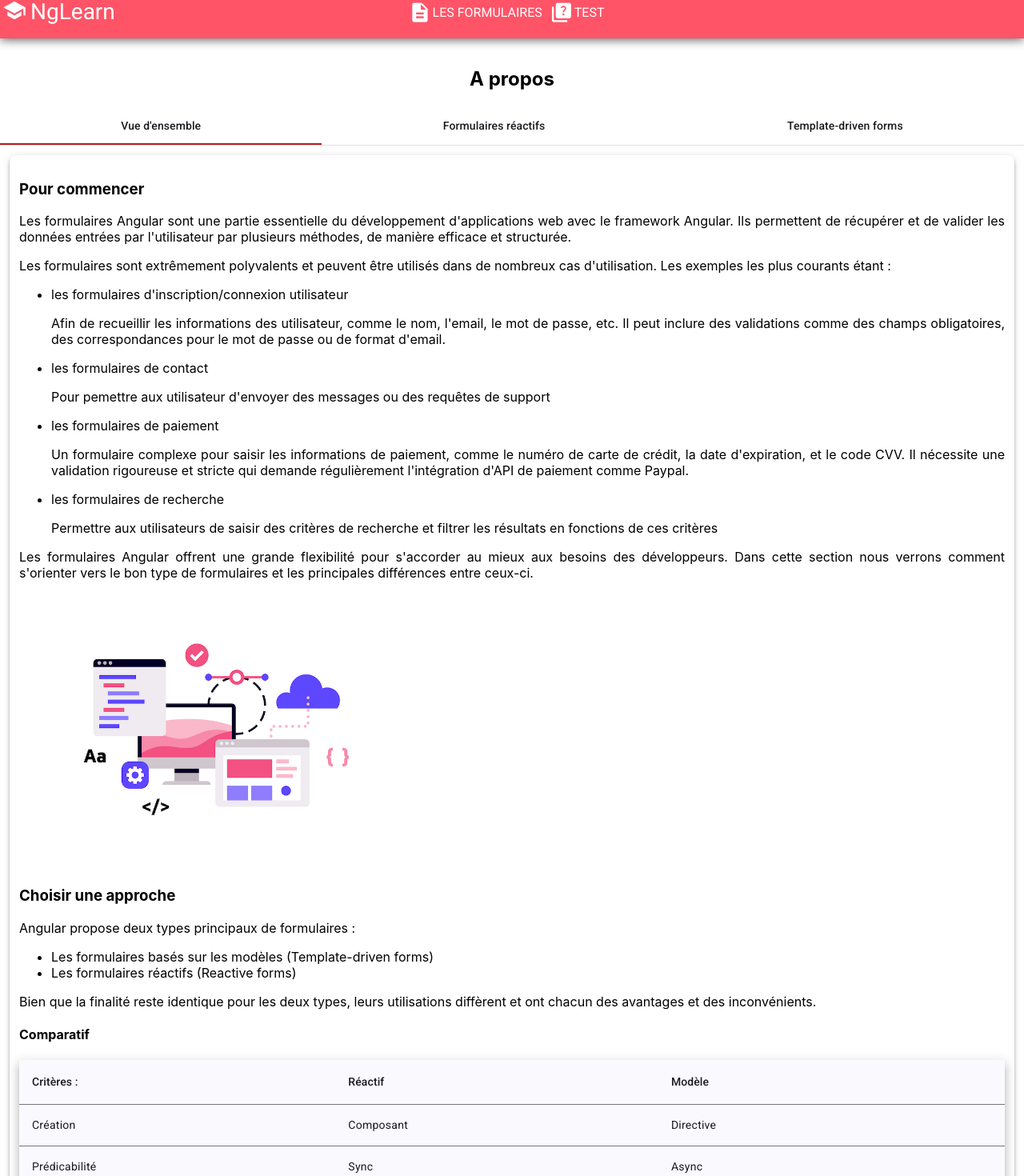
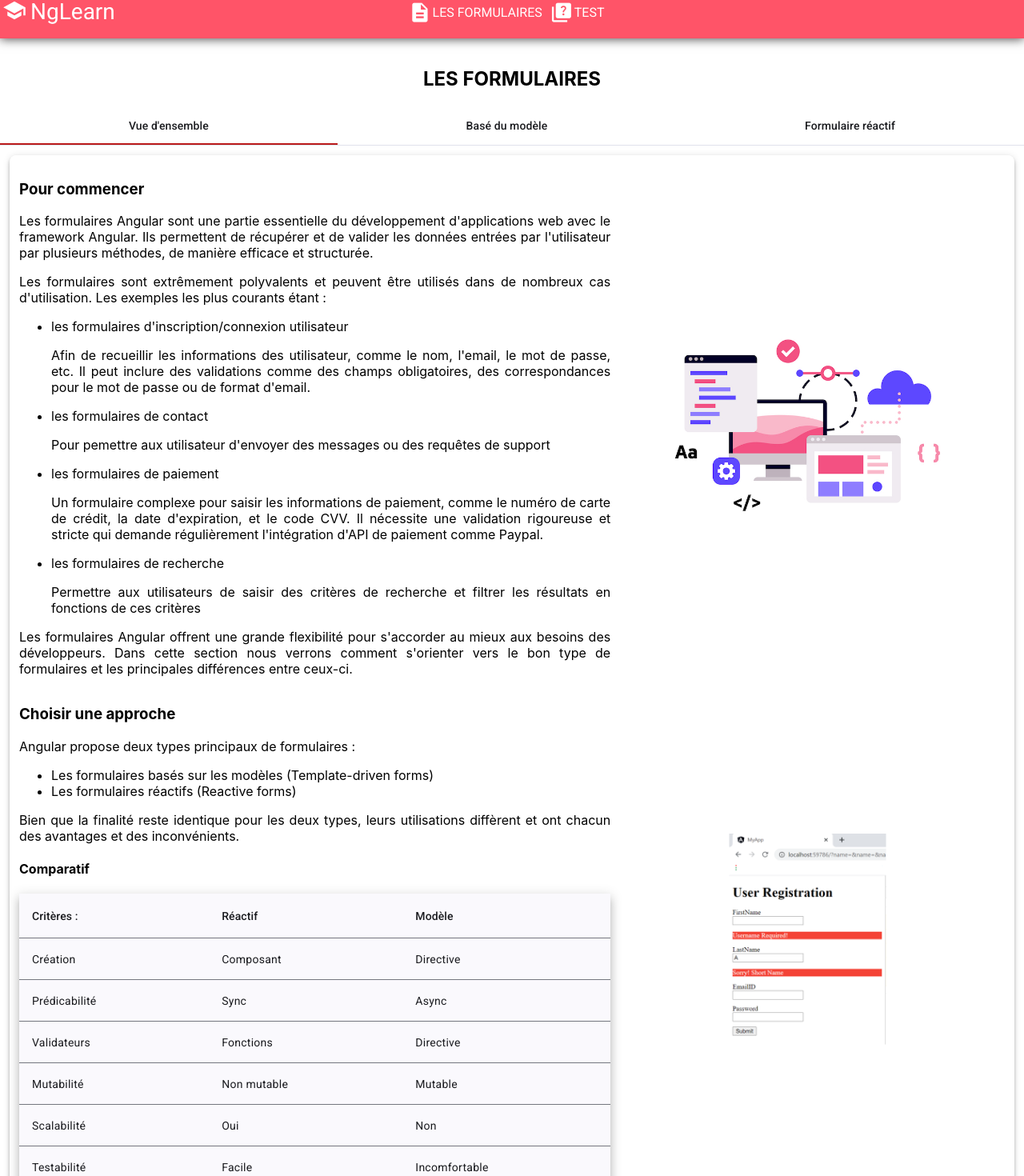
Before and after one commit to Asalgon/angular-boost-nglearn, an Angular app: page /learn in a window 1280 px wide. Shown: the part 16-1486 px from the top of the page at 80% size. Built offline with nearby package versions, Linux system fonts and the light colour scheme.

Commit message:
Up: overview page table and image placement

```diff
--- a/src/app/components/pages/core/forms-learning/forms-learning.component.html
+++ b/src/app/components/pages/core/forms-learning/forms-learning.component.html
@@ -1,7 +1,7 @@
 <div class="learning-content">
-  <h2>A propos</h2>
+  <h2>LES FORMULAIRES</h2>
 
-  <mat-tab-group dynamicHeight mat-stretch-tabs="true" mat-align-tabs="center" color="warn">
+  <mat-tab-group dynamicHeight mat-stretch-tabs="true" mat-align-tabs="middle" color="warn">
     <mat-tab label="Vue d'ensemble">
       <div class="example-small-box mat-elevation-z4">
         <app-learn-section>
@@ -23,21 +23,17 @@
               <p>Permettre aux utilisateurs de saisir des critères de recherche et filtrer les résultats en fonctions de ces critères</p>
             </ul>
             <p>Les formulaires Angular offrent une grande flexibilité pour s'accorder au mieux aux besoins des développeurs. Dans cette section nous verrons comment s'orienter vers le bon type de formulaires et les principales différences entre ceux-ci.</p>
-
-            <img class="overview-img" img0 src="/img/forms.jpg" alt="forms">
           </div>
+          <img class="overview-img" img0 src="/img/forms.jpg" alt="forms">
 
           <h3 title1>Choisir une approche</h3>
-          <div content1>
+          <div content1 class="overview-content">
             <p>Angular propose deux types principaux de formulaires :</p>
             <ul>
               <li>Les formulaires basés sur les modèles (Template-driven forms)</li>
               <li>Les formulaires réactifs (Reactive forms)</li>
             </ul>
             <p>Bien que la finalité reste identique pour les deux types, leurs utilisations diffèrent et ont chacun des avantages et des inconvénients.</p>
-
-
-
 
             <h4>Comparatif</h4>
             <table tab mat-table [dataSource]="dataSource" class="mat-elevation-z8">
@@ -59,9 +55,9 @@
               <tr mat-header-row *matHeaderRowDef="displayedColumns"></tr>
               <tr mat-row *matRowDef="let row; columns: displayedColumns;"></tr>
             </table>
-            <img class="overview-img" img1 src="/img/form-types.png" alt="form-types">
+
           </div>
-
+          <img class="overview-img form-example" img1 src="/img/form-ex.png" alt="form-types">
 
         </app-learn-section>
       </div>
@@ -70,11 +66,14 @@
 
 
 
-    <mat-tab label="Formulaires réactifs">
+    <mat-tab label="Basé du modèle">
       <div class="example-small-box mat-elevation-z4">
         <app-learn-section>
-          <h3 title>Les formulaires réactifs</h3>
-          <p>Lorem ipsum dolor sit amet, consectetur adipiscing elit. Vestibulum nec ullamcorper ante. Donec eget velit non libero sollicitudin dapibus a eu nisi. Phasellus eget turpis viverra, mollis purus eget, placerat metus. Fusce tincidunt arcu in viverra mattis. Proin in malesuada eros, ac condimentum leo. Praesent nibh purus, varius sit amet aliquam in, cursus nec neque. Maecenas mi est, euismod vitae scelerisque vitae, imperdiet sed felis. Lorem ipsum dolor sit amet, consectetur adipiscing elit. Nam laoreet magna ut nulla congue, vitae dictum dolor dignissim. Mauris et ornare dui, ut sagittis mauris. Phasellus sem leo, maximus at hendrerit a, auctor in turpis. Pellentesque arcu nisl, lacinia id tellus lacinia, imperdiet posuere odio. Nullam vel pulvinar sem. Mauris vitae cursus nisi, lacinia porttitor sapien. Aliquam erat volutpat.</p>
+          <h3 title0>Les formulaires basés sur modèles</h3>
+          <div intro class="overview-content">
+            <p>Un formulaire basé sur modèle (ou Template-driven) est un type de formulaire où la majeure partie de la logique est définie dans le template HTML. Cette approche est intuitive et simple à mettre en oeuvre pour des formulaires de petite à moyenne complexité.</p>
+
+          </div>
         </app-learn-section>
       </div>
     </mat-tab>
@@ -82,7 +81,7 @@
 
 
 
-    <mat-tab label="Template-driven forms">
+    <mat-tab label="Formulaire réactif">
       <div class="example-small-box mat-elevation-z4">
         <app-learn-section>
           <h3 title>Les formulaires template</h3>
--- a/src/app/components/pages/core/forms-learning/learn-section/learn-section.component.html
+++ b/src/app/components/pages/core/forms-learning/learn-section/learn-section.component.html
@@ -1,4 +1,4 @@
-<div class="part-0">
+<div class="block">
   <div class="text-container">
     <ng-content select="[title0]"></ng-content>
     <ng-content class="content" select="[intro]"></ng-content>
@@ -6,10 +6,13 @@
   <ng-content select="[img0]"></ng-content>
 </div>
 
-<div class="part-1">
+<div class="block">
   <div class="text-container">
     <ng-content select="[title1]"></ng-content>
-    <ng-content select="[content1]"></ng-content>
+    <ng-content class="content" select="[content1]"></ng-content>
   </div>
-  <ng-content select="[img1]"></ng-content>
+  <div class="block-img">
+    <ng-content select="[img1]"></ng-content>
+  </div>
+
 </div>
--- a/src/app/components/pages/core/forms-learning/learn-section/learn-section.component.scss
+++ b/src/app/components/pages/core/forms-learning/learn-section/learn-section.component.scss
@@ -1,4 +1,14 @@
-.part-0{
+.block{
   display: flex;
-  align-items: start;
+  align-items: center;
 }
+
+.text-container{
+  width: 60%;
+}
+
+.block-img{
+  display: flex;
+  justify-content: center;
+  width: 40%;
+}
--- a/src/app/components/pages/header/page-header.component.scss
+++ b/src/app/components/pages/header/page-header.component.scss
@@ -1,3 +1,5 @@
+$main-red: rgb(255, 84, 104);
+
 .navbar{
   position: fixed;
   top: 0;
@@ -8,7 +10,7 @@
 }
 
 .navbar-content{
-  background-color: rgb(255, 84, 104);
+  background-color: $main-red;
   display: flex;
   justify-content: space-around;
   text-align: center;
--- a/src/styles.scss
+++ b/src/styles.scss
@@ -1,8 +1,8 @@
 /* You can add global styles to this file, and also import other style files */
+$main-text: rgb(100, 100, 100);
 
 html, body { height: 100%; }
 body {
   margin: 0;
   font-family: Roboto, "Helvetica Neue", sans-serif;
-  /*background-image: url("../public/img/learn.png");*/
 }
```
Also changed, not shown: public/img/form-ex.png (added).
